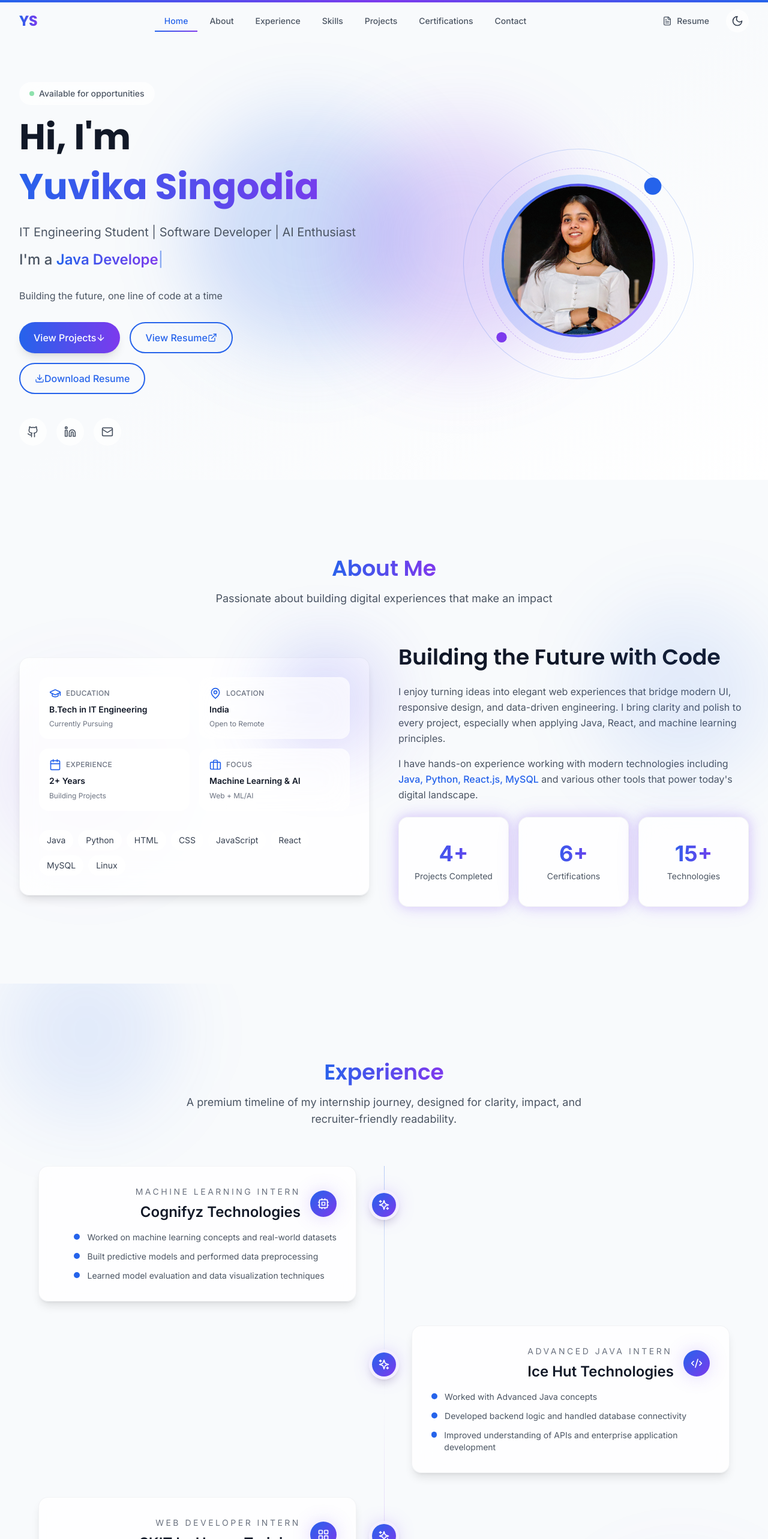
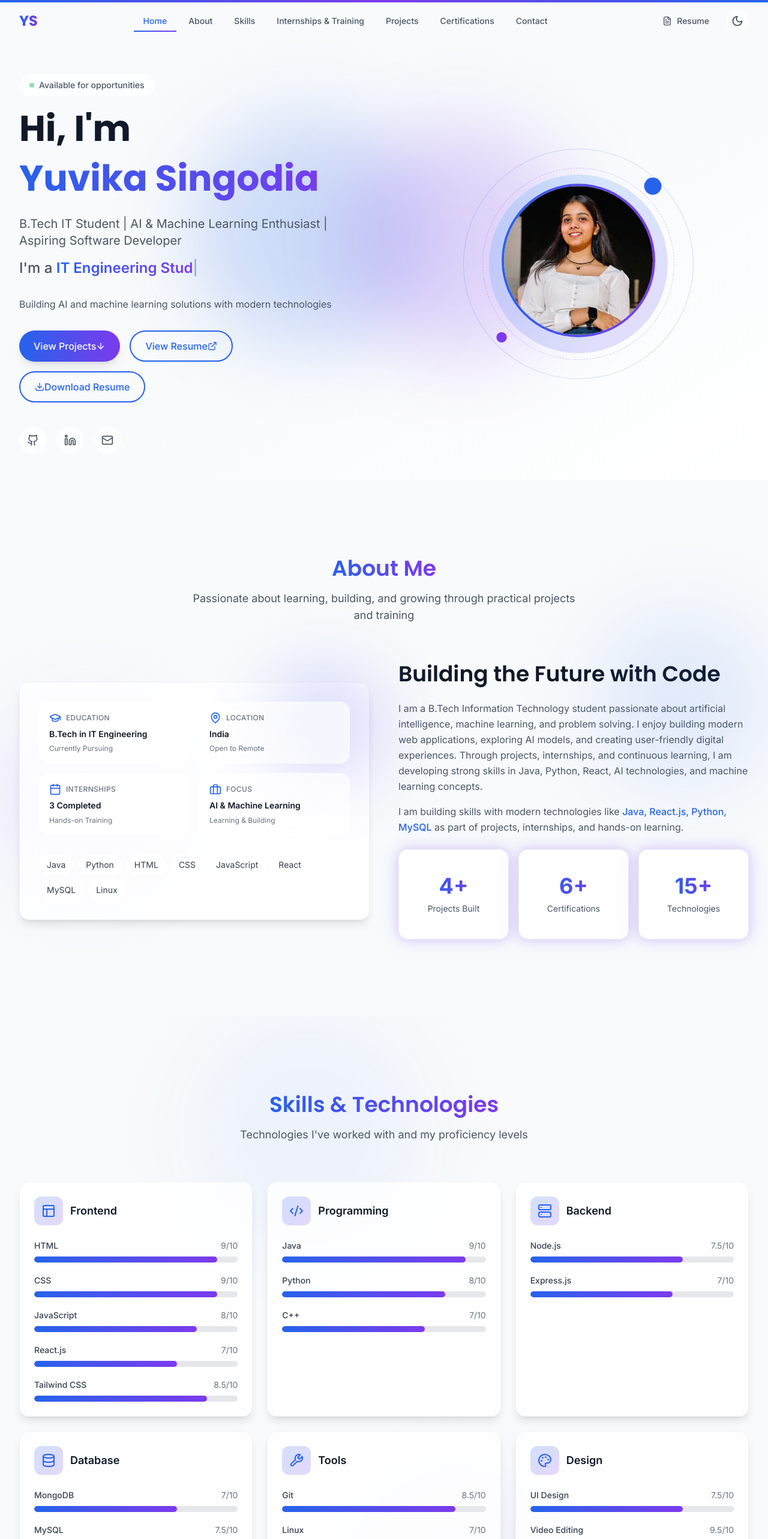
Before and after one commit to YuvikaSingodia10/Yuvika-_Singodia_Portfolio, a React (Vite) app in the folder project/: page / in a window 1280 px wide. Shown: the top 2566 px of the page at 60% size. Built offline with nearby package versions, Linux system fonts and the light colour scheme.

Commit message:
Updated portfolio

```diff
--- a/project/src/App.tsx
+++ b/project/src/App.tsx
@@ -23,8 +23,8 @@ function App() {
         <main>
           <Hero />
           <About />
+          <Skills />
           <Experience />
-          <Skills />
           <Projects />
           <Certifications />
           <Contact />
--- a/project/src/components/sections/About.tsx
+++ b/project/src/components/sections/About.tsx
@@ -20,15 +20,15 @@ const highlights = [
   },
   {
     icon: Calendar,
-    label: 'Experience',
-    value: '2+ Years',
-    sub: 'Building Projects',
+    label: 'Internships',
+    value: '3 Completed',
+    sub: 'Hands-on Training',
   },
   {
     icon: Briefcase,
     label: 'Focus',
-    value: 'Machine Learning & AI',
-    sub: 'Web + ML/AI',
+    value: 'AI & Machine Learning',
+    sub: 'Learning & Building',
   },
 ];
 
@@ -40,7 +40,7 @@ export function About() {
 
       <SectionHeader
         title="About Me"
-        subtitle="Passionate about building digital experiences that make an impact"
+        subtitle="Passionate about learning, building, and growing through practical projects and training"
       />
 
       <div className="grid lg:grid-cols-2 gap-12 items-center">
@@ -116,16 +116,16 @@ export function About() {
           <div className="space-y-4 text-body">
             <p>{profileData.bio}</p>
             <p>
-              I have hands-on experience working with modern technologies including{' '}
+              I am building skills with modern technologies like{' '}
               <span className="text-light-accent-blue dark:text-dark-accent-blue font-medium">
-                Java, Python, React.js, MySQL
+                Java, React.js, Python, MySQL
               </span>{' '}
-              and various other tools that power today's digital landscape.
+              as part of projects, internships, and hands-on learning.
             </p>
           </div>
 
           {/* Stats Grid */}
-          <div className="grid grid-cols-2 md:grid-cols-3 gap-4 mt-8">
+          <div className="grid grid-cols-1 sm:grid-cols-2 md:grid-cols-3 gap-4 mt-8">
             {stats.map((stat, index) => (
               <motion.div
                 key={stat.label}
--- a/project/src/components/sections/Experience.tsx
+++ b/project/src/components/sections/Experience.tsx
@@ -37,13 +37,13 @@ const experienceEntries = [
 
 export function Experience() {
   return (
-    <SectionWrapper id="experience" className="section-padding relative overflow-hidden">
+    <SectionWrapper id="internships" className="section-padding relative overflow-hidden">
       <div className="absolute -top-16 left-0 w-72 h-72 rounded-full bg-light-accent-blue/10 dark:bg-dark-accent-blue/10 blur-3xl" />
       <div className="absolute -bottom-16 right-0 w-72 h-72 rounded-full bg-light-accent-purple/10 dark:bg-dark-accent-purple/10 blur-3xl" />
 
       <SectionHeader
-        title="Experience"
-        subtitle="A premium timeline of my internship journey, designed for clarity, impact, and recruiter-friendly readability."
+        title="Internships & Training"
+        subtitle="A timeline of internships and training experiences that highlight my growing skills and practical learning."
       />
 
       <div className="relative max-w-6xl mx-auto">
@@ -86,9 +86,9 @@ export function Experience() {
                         </div>
                       </div>
 
-                      <ul className="space-y-3 text-sm text-gray-600 dark:text-gray-300">
+                      <ul className="space-y-3 text-sm text-gray-600 dark:text-gray-300 text-left">
                         {item.details.map((detail) => (
-                          <li key={detail} className="flex gap-3">
+                          <li key={detail} className="flex items-start gap-3">
                             <span className="mt-1 inline-flex h-2.5 w-2.5 rounded-full bg-light-accent-blue dark:bg-dark-accent-blue" />
                             <span>{detail}</span>
                           </li>
--- a/project/src/components/sections/Projects.tsx
+++ b/project/src/components/sections/Projects.tsx
@@ -111,7 +111,7 @@ export function Projects() {
 
       <SectionHeader
         title="Featured Projects"
-        subtitle="A collection of projects I've built, from AI-powered applications to full-stack platforms"
+        subtitle="A collection of projects I've built, from AI-powered applications to modern web platforms"
       />
 
       <div className="space-y-10">
--- a/project/src/components/sections/Skills.tsx
+++ b/project/src/components/sections/Skills.tsx
@@ -25,13 +25,13 @@ function SkillBar({ name, level, index }: { name: string; level: number; index:
         <span className="text-sm font-medium text-gray-700 dark:text-gray-300 group-hover:text-gray-900 dark:group-hover:text-white transition-colors">
           {name}
         </span>
-        <span className="text-sm text-gray-500 dark:text-gray-400">{level}%</span>
+        <span className="text-sm text-gray-500 dark:text-gray-400">{level}/10</span>
       </div>
       <div className="h-2.5 rounded-full bg-gray-200 dark:bg-gray-700/50 overflow-hidden">
         <motion.div
           className="h-full rounded-full bg-gradient-to-r from-light-accent-blue to-light-accent-purple dark:from-dark-accent-blue dark:to-dark-accent-purple"
           initial={{ width: 0 }}
-          whileInView={{ width: `${level}%` }}
+          whileInView={{ width: `${level * 10}%` }}
           viewport={{ once: true }}
           transition={{ delay: index * 0.1 + 0.2, duration: 0.8, ease: 'easeOut' }}
         />
--- a/project/src/data/portfolio.ts
+++ b/project/src/data/portfolio.ts
@@ -1,8 +1,8 @@
 export const profileData = {
   name: 'Yuvika Singodia',
-  role: 'IT Engineering Student | Software Developer | AI Enthusiast',
-  tagline: 'Building the future, one line of code at a time',
-  bio: 'I enjoy turning ideas into elegant web experiences that bridge modern UI, responsive design, and data-driven engineering. I bring clarity and polish to every project, especially when applying Java, React, and machine learning principles.',
+  role: 'B.Tech IT Student | AI & Machine Learning Enthusiast | Aspiring Software Developer',
+  tagline: 'Building AI and machine learning solutions with modern technologies',
+  bio: 'I am a B.Tech Information Technology student passionate about artificial intelligence, machine learning, and problem solving. I enjoy building modern web applications, exploring AI models, and creating user-friendly digital experiences. Through projects, internships, and continuous learning, I am developing strong skills in Java, Python, React, AI technologies, and machine learning concepts.',
   email: 'yuvikasingodia@gmail.com',
   emailDisplay: 'yuvikasingodia@gmail.com',
   phone: '+91-9216630253',
@@ -12,15 +12,15 @@ export const profileData = {
 };
 
 export const typingPhrases = [
-  'Web Developer',
-  'Java Developer',
-  'AI Learner',
+  'Aspiring Software Developer',
+  'IT Engineering Student',
+  'AI Enthusiast',
+  'Machine Learning Learner',
   'Problem Solver',
-  'Creative Thinker',
 ];
 
 export const stats = [
-  { label: 'Projects Completed', value: '4+' },
+  { label: 'Projects Built', value: '4+' },
   { label: 'Certifications', value: '6+' },
   { label: 'Technologies', value: '15+' },
 ];
@@ -53,47 +53,63 @@ export const achievements: Achievement[] = [
     icon: 'code',
     title: 'Project Showcase Winner',
     date: 'Sep 2025',
-    description: 'Won recognition for a polished full-stack application presented during a coding showcase.',
+    description: 'Won recognition for a polished AI-focused web application presented during a coding showcase.',
   },
 ];
 
 export const skills = {
   frontend: [
-    { name: 'HTML', level: 95, icon: 'code' },
-    { name: 'CSS', level: 90, icon: 'palette' },
-    { name: 'JavaScript', level: 85, icon: 'braces' },
-    { name: 'React.js', level: 80, icon: 'atom' },
-    { name: 'Tailwind CSS', level: 85, icon: 'wind' },
+    { name: 'HTML', level: 9, icon: 'code' },
+    { name: 'CSS', level: 9, icon: 'palette' },
+    { name: 'JavaScript', level: 8, icon: 'braces' },
+    { name: 'React.js', level: 7, icon: 'atom' },
+    { name: 'Tailwind CSS', level: 8.5, icon: 'wind' },
   ],
   programming: [
-    { name: 'Java', level: 90, icon: 'coffee' },
-    { name: 'Python', level: 80, icon: 'snake' },
-    { name: 'C++', level: 70, icon: 'cpu' },
+    { name: 'Java', level: 9, icon: 'coffee' },
+    { name: 'Python', level: 8, icon: 'snake' },
+    { name: 'C++', level: 7, icon: 'cpu' },
   ],
   backend: [
-    { name: 'Node.js', level: 75, icon: 'server' },
-    { name: 'Express.js', level: 70, icon: 'git-branch' },
+    { name: 'Node.js', level: 7.5, icon: 'server' },
+    { name: 'Express.js', level: 7, icon: 'git-branch' },
   ],
   database: [
-    { name: 'MongoDB', level: 70, icon: 'database' },
-    { name: 'MySQL', level: 75, icon: 'database' },
+    { name: 'MongoDB', level: 7, icon: 'database' },
+    { name: 'MySQL', level: 7.5, icon: 'database' },
   ],
   tools: [
-    { name: 'Git', level: 85, icon: 'git-branch' },
-    { name: 'Linux', level: 70, icon: 'terminal' },
-    { name: 'VS Code', level: 90, icon: 'code-2' },
-    { name: 'IntelliJ IDEA', level: 75, icon: 'code-2' },
+    { name: 'Git', level: 8.5, icon: 'git-branch' },
+    { name: 'Linux', level: 7, icon: 'terminal' },
+    { name: 'VS Code', level: 9, icon: 'code-2' },
+    { name: 'IntelliJ IDEA', level: 7.5, icon: 'code-2' },
   ],
   design: [
-    { name: 'UI Design', level: 75, icon: 'layout' },
-    { name: 'Video Editing', level: 95, icon: 'video' },
-    { name: 'Power BI', level: 75, icon: 'graph' },
+    { name: 'UI Design', level: 7.5, icon: 'layout' },
+    { name: 'Video Editing', level: 9.5, icon: 'video' },
+    { name: 'Power BI', level: 7.5, icon: 'graph' },
   ],
 };
 
 export const projects = [
   {
     id: 1,
+    title: 'BridgeDrop',
+    subtitle: 'Resource Sharing Platform',
+    description: 'A platform designed to simplify the process of sharing, managing, and accessing resources efficiently. The project focuses on user-friendly design, seamless navigation, and practical problem-solving through technology.',
+    features: [
+      'Resource sharing workflow',
+      'Organized content management',
+      'Clean navigation and responsive UI',
+      'Practical problem-solving features',
+    ],
+    tech: ['React.js', 'Tailwind CSS', 'JavaScript', 'Node.js'],
+    image: '/project_images/5_bridge_drop.png',
+    githubUrl: 'https://github.com/YuvikaSingodia10/BridgeDrop',
+    featured: false,
+  },
+  {
+    id: 2,
     title: 'AirWrite',
     subtitle: 'Touchless Text Input System',
     description: 'A real-time touchless text input system that allows users to write in the air using hand gestures through a webcam.',
@@ -110,7 +126,7 @@ export const projects = [
     featured: true,
   },
   {
-    id: 2,
+    id: 3,
     title: 'HireBlind',
     subtitle: 'Smart Hiring Platform',
     description: 'A modern smart hiring platform developed during a hackathon focused on making recruitment more skill-based, unbiased, and efficient. Helps companies evaluate candidates beyond resumes.',
@@ -127,7 +143,7 @@ export const projects = [
     featured: true,
   },
   {
-    id: 3,
+    id: 4,
     title: 'Cadence',
     subtitle: 'Music Website',
     description: 'A responsive and visually engaging music website created using HTML, CSS, and JavaScript with a focus on clean user experience.',
@@ -143,7 +159,7 @@ export const projects = [
     featured: false,
   },
   {
-    id: 4,
+    id: 5,
     title: 'Expense Tracker',
     subtitle: 'Financial Management App',
     description: 'A modern expense tracking web application for managing daily expenses efficiently with a clean, user-friendly interface.',
@@ -158,6 +174,7 @@ export const projects = [
     githubUrl: 'https://github.com/YuvikaSingodia10/Expense_Tracker',
     featured: false,
   },
+
 ];
 
 export const certifications = [
@@ -201,8 +218,8 @@ export const certifications = [
 export const navLinks = [
   { name: 'Home', href: '#home' },
   { name: 'About', href: '#about' },
-  { name: 'Experience', href: '#experience' },
   { name: 'Skills', href: '#skills' },
+  { name: 'Internships & Training', href: '#internships' },
   { name: 'Projects', href: '#projects' },
   { name: 'Certifications', href: '#certifications' },
   { name: 'Contact', href: '#contact' },
```
Also changed, not shown: project/public/project_images/5_bridge_drop.png (added).
